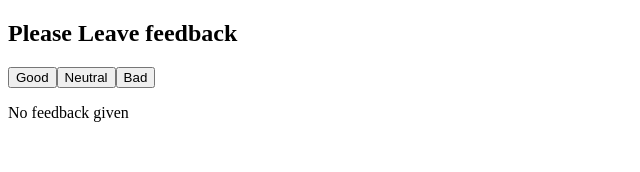
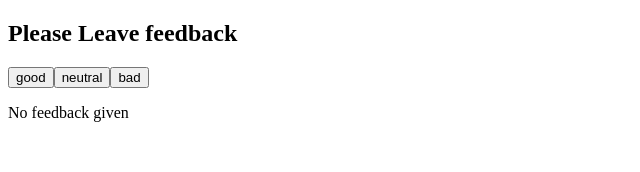
Before and after one commit to YevhenKonyk/goit-react-hw-02-feedback, a React (Create React App) app: page / in a window 1280 px wide. Shown: the top 172 px of the page, without its empty margins (0-640 px from the left). Built offline with nearby package versions, Linux system fonts and the light colour scheme.

Commit message:
Refactored app, added components

```diff
--- a/package.json
+++ b/package.json
@@ -6,6 +6,7 @@
     "@testing-library/jest-dom": "^4.2.4",
     "@testing-library/react": "^9.4.0",
     "@testing-library/user-event": "^7.2.1",
+    "prop-types": "^15.7.2",
     "react": "^16.12.0",
     "react-dom": "^16.12.0",
     "react-scripts": "3.3.0"
--- a/src/components/App/App.js
+++ b/src/components/App/App.js
@@ -1,4 +1,7 @@
 import React, { Component } from 'react';
+import Section from '../Section/Section';
+import FeedbackOptions from '../FeedbackOptions/FeedbackOptions';
+import Statistics from '../Statistics/Statistics';
 
 export default class App extends Component {
   state = {
@@ -7,21 +10,11 @@ export default class App extends Component {
     bad: 0,
   };
 
-  handleGoodBtnClick = () => {
+  handleLeaveFeedback = e => {
+    const { name } = e.target;
+
     this.setState(prevState => ({
-      good: prevState.good + 1,
-    }));
-  };
-
-  handleNeutralBtnClick = () => {
-    this.setState(prevState => ({
-      neutral: prevState.neutral + 1,
-    }));
-  };
-
-  handleBadBtnClick = () => {
-    this.setState(prevState => ({
-      bad: prevState.bad + 1,
+      [name]: prevState[name] + 1,
     }));
   };
 
@@ -38,49 +31,21 @@ export default class App extends Component {
     ).toFixed();
 
     return (
-      <section className="feedback">
-        <h1 className="title">Please Leave feedback</h1>
-
-        <button className="btn" type="button" onClick={this.handleGoodBtnClick}>
-          Good
-        </button>
-        <button
-          className="btn"
-          type="button"
-          onClick={this.handleNeutralBtnClick}
-        >
-          Neutral
-        </button>
-        <button className="btn" type="button" onClick={this.handleBadBtnClick}>
-          Bad
-        </button>
-
-        {totalFeedbackCount > 0 && (
-          <>
-            <h2 className="title">Statistics</h2>
-            <ul className="list">
-              <li className="listItem">
-                <p className="text">Good: {good}</p>
-              </li>
-              <li className="listItem">
-                <p className="text">Neutral: {neutral}</p>
-              </li>
-              <li className="listItem">
-                <p className="text">Bad: {bad}</p>
-              </li>
-              <li className="listItem">
-                <p className="text">Total: {totalFeedbackCount || 0}</p>
-              </li>
-              <li className="listItem">
-                <p className="text">
-                  Positive feedback: {positiveFeedbackPercentage || 0}%
-                </p>
-              </li>
-            </ul>
-          </>
-        )}
-        {totalFeedbackCount <= 0 && <p>No feedback given</p>}
-      </section>
+      <>
+        <Section title="Please Leave feedback">
+          <FeedbackOptions
+            options={Object.keys({ ...this.state })}
+            onLeaveFeedback={this.handleLeaveFeedback}
+          />
+          <Statistics
+            good={good}
+            neutral={neutral}
+            bad={bad}
+            total={totalFeedbackCount}
+            positivePercentage={positiveFeedbackPercentage}
+          />
+        </Section>
+      </>
     );
   }
 }
--- /dev/null
+++ b/src/components/FeedbackOptions/FeedbackOptions.js
@@ -0,0 +1,25 @@
+import React from 'react';
+import PropTypes from 'prop-types';
+
+const FeedbackOptions = ({ options, onLeaveFeedback }) => (
+  <>
+    {options.map(option => (
+      <button
+        key={option}
+        className="btn"
+        type="button"
+        onClick={onLeaveFeedback}
+        name={option}
+      >
+        {option}
+      </button>
+    ))}
+  </>
+);
+
+FeedbackOptions.propTypes = {
+  options: PropTypes.arrayOf(PropTypes.string.isRequired).isRequired,
+  onLeaveFeedback: PropTypes.func.isRequired,
+};
+
+export default FeedbackOptions;
--- /dev/null
+++ b/src/components/Section/Section.js
@@ -0,0 +1,19 @@
+import React from 'react';
+import PropTypes from 'prop-types';
+
+const Section = ({ title, children }) => (
+  <section className="feedback">
+    <h2 className="title">{title}</h2>
+    {children}
+  </section>
+);
+
+Section.propTypes = {
+  title: PropTypes.string.isRequired,
+  children: PropTypes.oneOfType([
+    PropTypes.arrayOf(PropTypes.node),
+    PropTypes.node,
+  ]).isRequired,
+};
+
+export default Section;
--- /dev/null
+++ b/src/components/Statistic/Statistic.js
@@ -0,0 +1,15 @@
+import React from 'react';
+import PropTypes from 'prop-types';
+
+const Statistic = ({ label, value }) => (
+  <p className="text">
+    {label} {value}
+  </p>
+);
+
+Statistic.propTypes = {
+  label: PropTypes.string.isRequired,
+  value: PropTypes.oneOfType([PropTypes.string, PropTypes.number]).isRequired,
+};
+
+export default Statistic;
--- /dev/null
+++ b/src/components/Statistics/Statistics.js
@@ -0,0 +1,53 @@
+import React from 'react';
+import PropTypes from 'prop-types';
+import Section from '../Section/Section';
+import Statistic from '../Statistic/Statistic';
+
+const Statistics = ({ good, neutral, bad, total, positivePercentage }) => (
+  <>
+    {total > 0 && (
+      <>
+        <Section title="Statistics">
+          <ul className="list">
+            <li className="listItem">
+              <Statistic label="Good:" value={good} />
+            </li>
+            <li className="listItem">
+              <Statistic label="Neutral:" value={neutral} />
+              <p className="text">Neutral: {neutral}</p>
+            </li>
+            <li className="listItem">
+              <Statistic label="Bad:" value={bad} />
+              <p className="text">Bad: {bad}</p>
+            </li>
+            <li className="listItem">
+              <Statistic label="Total:" value={total} />
+              <p className="text">Total: {total}</p>
+            </li>
+            <li className="listItem">
+              <p className="text">
+                <Statistic
+                  label="Positive feedback:"
+                  value={`${positivePercentage || 0}%`}
+                />
+              </p>
+            </li>
+          </ul>
+        </Section>
+      </>
+    )}
+
+    {total <= 0 && <p className="text">No feedback given</p>}
+  </>
+);
+
+Statistics.propTypes = {
+  good: PropTypes.number.isRequired,
+  neutral: PropTypes.number.isRequired,
+  bad: PropTypes.number.isRequired,
+  total: PropTypes.number.isRequired,
+  positivePercentage: PropTypes.oneOfType([PropTypes.string, PropTypes.number])
+    .isRequired,
+};
+
+export default Statistics;
```
